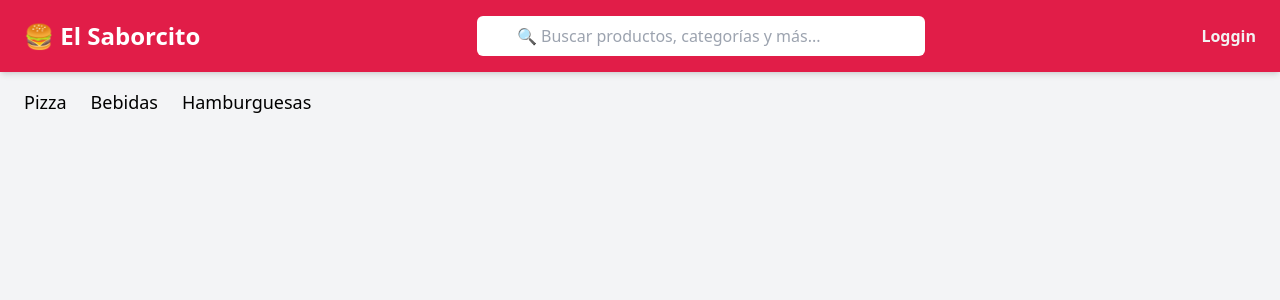
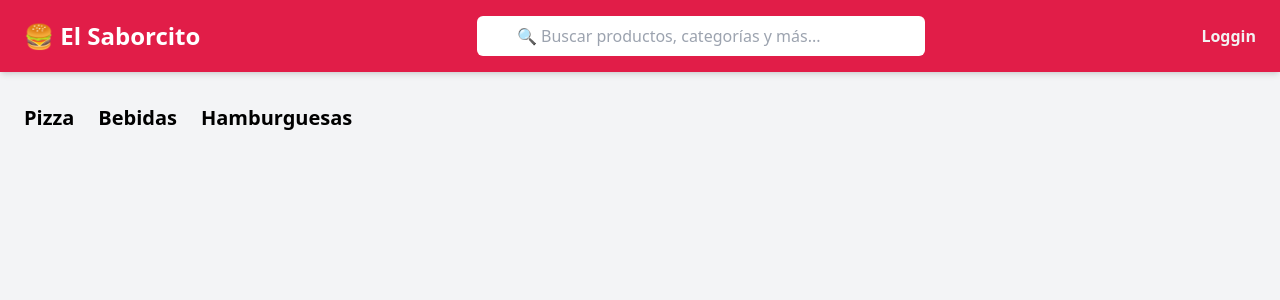
Before and after one commit to LautaroEmanuelG/El_saborcito_front, a React (Vite) app: page / in a window 1280 px wide. Shown: the top 300 px of the page. Built offline with nearby package versions, Linux system fonts and the light colour scheme.

Commit message:
Fix (Categorias) : Estilos y tipos

```diff
--- a/src/components/categorias/BtnCategoria.tsx
+++ b/src/components/categorias/BtnCategoria.tsx
@@ -1,8 +1,7 @@
+import type { Categoria } from '../../utils/types';
+
 type Props = {
-  category: {
-    id: number;
-    nombre: string;
-  };
+  category: Categoria;
 };
 
 export const BtnCategoria = ({ category }: Props) => {
@@ -10,7 +9,7 @@ export const BtnCategoria = ({ category }: Props) => {
     <a
       key={category.id}
       href="#"
-      className="text-lg font-medium hover:text-primary transition-colors">
+      className="text-xl font-bold hover:text-primary transition-colors">
       {category.nombre}
     </a>
   );
--- a/src/components/categorias/ListaCategorias.tsx
+++ b/src/components/categorias/ListaCategorias.tsx
@@ -1,17 +1,17 @@
-import categorias from '../../data/ListaCategorias.json';
+import listaCategorias from '../../data/ListaCategorias.json';
+import type { Categoria } from '../../utils/types';
 import { BtnCategoria } from './BtnCategoria';
 
-type Props = {};
-
-export const ListaCategorias = ({}: Props) => {
+export const ListaCategorias = () => {
+  const categorias: Categoria[] = listaCategorias;
   return (
-    <nav className="flex gap-4 md:gap-6 mb-6">
+    <div className="container mx-auto gap-6 py-4 flex w-full">
       {categorias.map(category => (
         <BtnCategoria
           key={category.id}
           category={category}
         />
       ))}
-    </nav>
+    </div>
   );
 };
```
